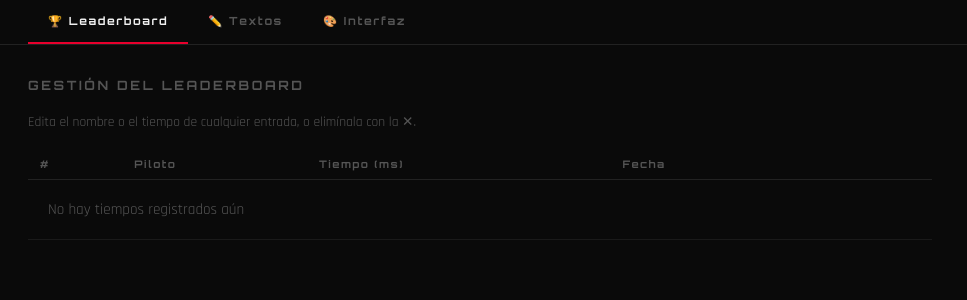
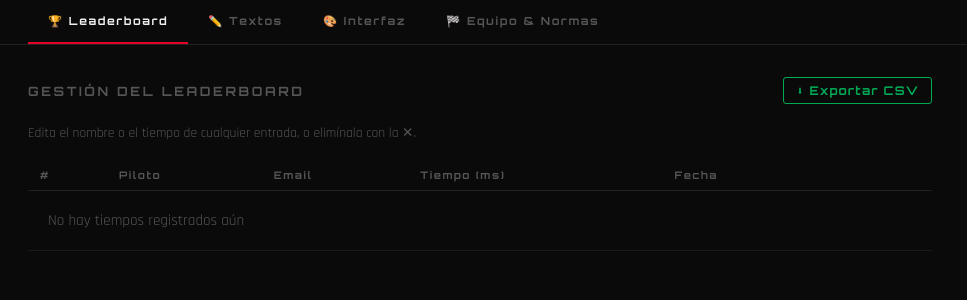
Before and after one commit to Drylson/STEM-RACING-Reaction-Timer, a Flask app: page /admin in a window 1280 px wide. Shown: the part 65-365 px from the top of the page, without its empty margins (0-967 px from the left). Run offline with Flask 3, Linux system fonts and the light colour scheme; the visitor is signed in with stand-in values (Sample User, id 1); data that the repository does not hold is empty; some libraries are stand-ins or nearby versions.

Commit message:
Add 'Equipo & Normas' tab with configuration options
Added new 'Equipo & Normas' tab with configuration options for team identity and game rules.

```diff
--- a/templates/admin.html
+++ b/templates/admin.html
@@ -91,17 +91,22 @@
   <div class="tab active" onclick="switchTab('scores', this)">🏆 Leaderboard</div>
   <div class="tab" onclick="switchTab('textos', this)">✏️ Textos</div>
   <div class="tab" onclick="switchTab('interfaz', this)">🎨 Interfaz</div>
+  <div class="tab" onclick="switchTab('equipo', this)">🏁 Equipo & Normas</div>
 </div>
 
 <!-- ═══════════ TAB: SCORES ═══════════ -->
 <div class="panel active" id="tab-scores">
-  <h2>GESTIÓN DEL LEADERBOARD</h2>
+  <div style="display:flex;align-items:center;justify-content:space-between;margin-bottom:20px;flex-wrap:wrap;gap:12px">
+    <h2 style="margin-bottom:0">GESTIÓN DEL LEADERBOARD</h2>
+    <button class="btn-sm btn-save" onclick="exportCSV()">⬇ Exportar CSV</button>
+  </div>
   <p style="color:var(--muted);font-size:.85rem;margin-bottom:18px">Edita el nombre o el tiempo de cualquier entrada, o elimínala con la ✕.</p>
   <table class="scores-table">
     <thead>
       <tr>
         <th>#</th>
         <th>Piloto</th>
+        <th>Email</th>
         <th>Tiempo (ms)</th>
         <th>Fecha</th>
         <th></th>
@@ -109,7 +114,7 @@
       </tr>
     </thead>
     <tbody id="scoresBody">
-      <tr><td colspan="6" style="color:var(--muted);padding:20px">Cargando...</td></tr>
+      <tr><td colspan="7" style="color:var(--muted);padding:20px">Cargando...</td></tr>
     </tbody>
   </table>
 </div>
@@ -170,6 +175,42 @@
   <button class="btn-primary" onclick="saveInterfaz()">GUARDAR CAMBIOS</button>
 </div>
 
+<!-- ═══════════ TAB: EQUIPO & NORMAS ═══════════ -->
+<div class="panel" id="tab-equipo">
+  <h2>NORMAS DEL JUEGO</h2>
+  <div class="field" style="margin-bottom:28px">
+    <label>Texto de las normas (botón "?" de la web)</label>
+    <textarea id="cfg-rules_text" rows="7" placeholder="Escribe aquí las normas, una por línea..."></textarea>
+    <span class="hint">Cada línea aparece como un párrafo separado en la ventana de normas.</span>
+  </div>
+
+  <hr class="section-sep">
+
+  <h2>IDENTIDAD DEL EQUIPO</h2>
+  <div class="config-grid">
+    <div class="field">
+      <label>Texto del distintivo (esquina inferior izquierda)</label>
+      <input type="text" id="cfg-team_badge_text" placeholder="Equipo INFINITY">
+      <span class="hint">Aparece discretamente en la esquina, no molesta al juego</span>
+    </div>
+    <div class="field">
+      <label>Enlace al hacer clic (opcional)</label>
+      <input type="text" id="cfg-team_badge_link" placeholder="https://instagram.com/tuequipo">
+      <span class="hint">Si lo rellenas, el distintivo será clicable</span>
+    </div>
+  </div>
+
+  <div class="field" style="max-width:540px;margin-top:20px">
+    <label>Vídeo del distintivo (opcional, .mp4)</label>
+    <input type="text" id="cfg-team_video_url" placeholder="https://tusitio.com/logo-animado.mp4">
+    <span class="hint">Vídeo corto en bucle, sin sonido, que se muestra como un pequeño círculo junto al texto del distintivo. Déjalo vacío si no tienes.</span>
+  </div>
+
+  <hr class="section-sep">
+
+  <button class="btn-primary" onclick="saveEquipo()">GUARDAR CAMBIOS</button>
+</div>
+
 <script>
 // ── Tabs ──────────────────────────────────────────────────────────────────────
 function switchTab(name, el){
@@ -180,6 +221,7 @@ function switchTab(name, el){
   if(name==='scores') loadScores();
   if(name==='textos') loadVerdicts();
   if(name==='interfaz') loadInterfaz();
+  if(name==='equipo') loadEquipo();
 }
 
 // ── Toast ─────────────────────────────────────────────────────────────────────
@@ -202,13 +244,14 @@ async function loadScores(){
   const data=await res.json();
   const body=document.getElementById('scoresBody');
   if(!data.length){
-    body.innerHTML='<tr><td colspan="6" style="color:var(--muted);padding:20px">No hay tiempos registrados aún</td></tr>';
+    body.innerHTML='<tr><td colspan="7" style="color:var(--muted);padding:20px">No hay tiempos registrados aún</td></tr>';
     return;
   }
   body.innerHTML=data.map((r,i)=>`
     <tr id="row-${r.id}">
       <td><span class="badge">${i+1}</span></td>
       <td><input class="inline-input" id="name-${r.id}" value="${esc(r.username)}"></td>
+      <td><input class="inline-input" id="email-${r.id}" value="${esc(r.email||'')}" style="min-width:160px"></td>
       <td><input class="inline-input" id="ms-${r.id}" value="${r.reaction_ms}" style="width:90px" type="number" min="1"></td>
       <td style="color:var(--muted);font-size:.82rem">${r.created_at.slice(0,16).replace('T',' ')}</td>
       <td><button class="btn-sm btn-save" onclick="saveScore(${r.id})">GUARDAR</button></td>
@@ -219,9 +262,10 @@ async function loadScores(){
 
 async function saveScore(id){
   const username=document.getElementById('name-'+id).value.trim();
+  const email=document.getElementById('email-'+id).value.trim();
   const reaction_ms=parseInt(document.getElementById('ms-'+id).value);
   if(!username)return;
-  await fetch(`/api/admin/scores/${id}`,{method:'PUT',headers:{'Content-Type':'application/json'},body:JSON.stringify({username,reaction_ms})});
+  await fetch(`/api/admin/scores/${id}`,{method:'PUT',headers:{'Content-Type':'application/json'},body:JSON.stringify({username,email,reaction_ms})});
   showToast('✔ GUARDADO');
   loadScores();
 }
@@ -231,6 +275,19 @@ async function deleteScore(id){
   await fetch(`/api/admin/scores/${id}`,{method:'DELETE'});
   document.getElementById('row-'+id)?.remove();
   showToast('🗑 ELIMINADO');
+}
+
+async function exportCSV(){
+  const res=await fetch('/api/admin/scores');
+  const data=await res.json();
+  const header='id,username,email,reaction_ms,created_at';
+  const rows=data.map(r=>`${r.id},"${r.username.replace(/"/g,'""')}","${(r.email||'').replace(/"/g,'""')}",${r.reaction_ms},"${r.created_at}"`);
+  const csv=[header,...rows].join('\n');
+  const blob=new Blob([csv],{type:'text/csv;charset=utf-8;'});
+  const url=URL.createObjectURL(blob);
+  const a=document.createElement('a');
+  a.href=url; a.download='leaderboard.csv'; a.click();
+  URL.revokeObjectURL(url);
 }
 
 function esc(s){return s.replace(/[&<>"']/g,c=>({'&':'&amp;','<':'&lt;','>':'&gt;','"':'&quot;',"'":'&#39;'}[c]))}
@@ -313,6 +370,27 @@ async function saveInterfaz(){
   showToast('✔ CAMBIOS GUARDADOS — recarga la web principal para verlos');
 }
 
+// ═══════════════ EQUIPO & NORMAS ═══════════════════════════════════════════════
+async function loadEquipo(){
+  const res=await fetch('/api/admin/config');
+  const cfg=await res.json();
+  document.getElementById('cfg-rules_text').value      = cfg.rules_text || '';
+  document.getElementById('cfg-team_badge_text').value = cfg.team_badge_text || '';
+  document.getElementById('cfg-team_badge_link').value = cfg.team_badge_link || '';
+  document.getElementById('cfg-team_video_url').value  = cfg.team_video_url || '';
+}
+
+async function saveEquipo(){
+  const data={
+    rules_text:      document.getElementById('cfg-rules_text').value,
+    team_badge_text: document.getElementById('cfg-team_badge_text').value.trim(),
+    team_badge_link: document.getElementById('cfg-team_badge_link').value.trim(),
+    team_video_url:  document.getElementById('cfg-team_video_url').value.trim(),
+  };
+  await fetch('/api/admin/config',{method:'POST',headers:{'Content-Type':'application/json'},body:JSON.stringify(data)});
+  showToast('✔ CAMBIOS GUARDADOS — recarga la web principal para verlos');
+}
+
 // ── Init ──────────────────────────────────────────────────────────────────────
 loadScores();
 </script>
```
